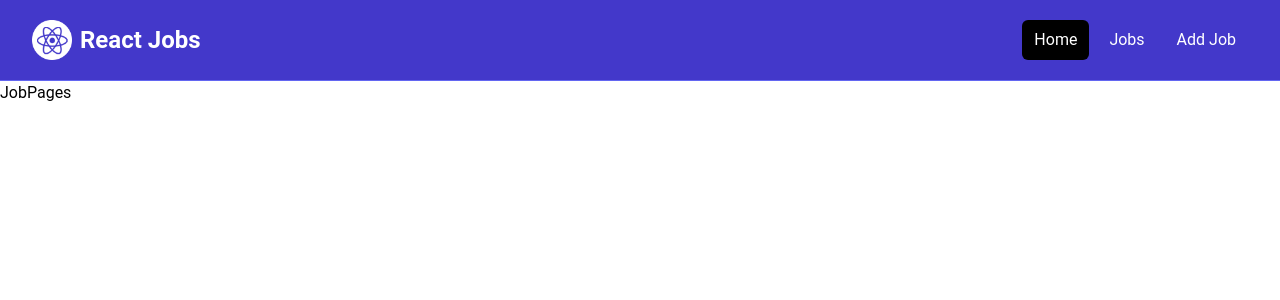
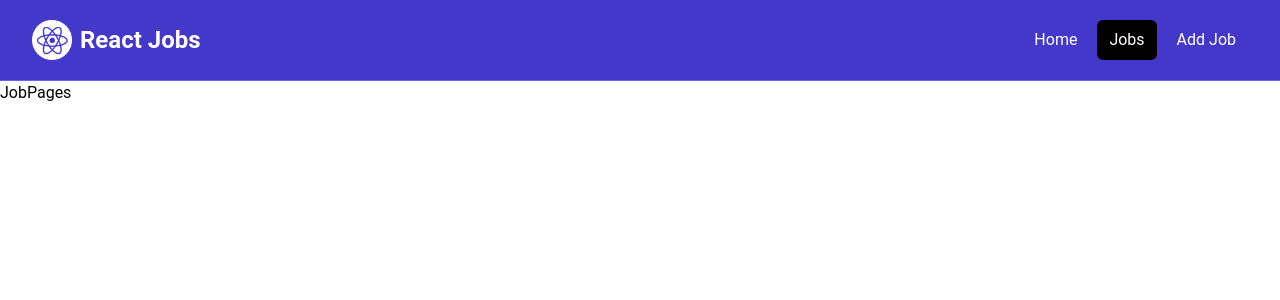
Before and after one commit to Robiul92/react-job-project, a React (Vite) app: page /jobs in a window 1280 px wide. Shown: the top 300 px of the page. Built offline with nearby package versions, Linux system fonts and the light colour scheme.

Commit message:
Navbar-Updated

```diff
--- a/src/App.jsx
+++ b/src/App.jsx
@@ -8,6 +8,7 @@
 import HomePage from './pages/HomePage';
 import MainLayout from './layout/MainLayout';
 import JobPages from './pages/JobPages';
+import NotFound from './pages/NotFound';
 
 
 const router = createBrowserRouter(
@@ -15,6 +16,7 @@
     <Route path='/' element ={<MainLayout />} >
 <Route index element ={<HomePage />} />
 <Route path ='/jobs' element ={<JobPages />} />
+<Route path ='*' element ={<NotFound />} />
       </Route>
 )
   );
--- a/src/components/HomeCards.jsx
+++ b/src/components/HomeCards.jsx
@@ -1,5 +1,6 @@
 import React from 'react'
 import Card from './Card'
+import { Link } from 'react-router-dom'
 
 const HomeCards = () => {
   return (
@@ -13,12 +14,12 @@
             <p className="mt-2 mb-4">
               Browse our React jobs and start your career today
             </p>
-            <a
-              href="/jobs.html"
+            <Link
+              to="/jobs"
               className="inline-block bg-black text-white rounded-lg px-4 py-2 hover:bg-gray-700"
             >
               Browse Jobs
-            </a>
+            </Link>
             </Card>
 
           <Card bg ='bg-indigo-100'>
@@ -26,12 +27,12 @@
             <p className="mt-2 mb-4">
               List your job to find the perfect developer for the role
             </p>
-            <a
-              href="/add-job.html"
+            <Link
+              to="/add-job"
               className="inline-block bg-indigo-500 text-white rounded-lg px-4 py-2 hover:bg-indigo-600"
             >
               Add Job
-            </a>
+            </Link>
           </Card>
         </div>
       </div>
--- a/src/components/JobListing.jsx
+++ b/src/components/JobListing.jsx
@@ -1,5 +1,6 @@
 import React, { useState } from 'react'
 import {FaMapMarker} from 'react-icons/fa'
+import { Link } from 'react-router-dom';
 
 const JobListing = ({job}) => {
 const  [FulljobDescription, setFulljobDescription] = useState(false);
@@ -35,12 +36,12 @@
                   {job.location}
 
                 </div>
-                <a
-                  href="/job/${job.id}"
+                <Link
+                  to="/job/${job.id}"
                   className="h-[36px] bg-indigo-500 hover:bg-indigo-600 text-white px-4 py-2 rounded-lg text-center text-sm"
                 >
                  Read More
-                </a>
+                </Link>
               </div>
             </div>
           </div>
--- a/src/components/Navbar.jsx
+++ b/src/components/Navbar.jsx
@@ -1,8 +1,10 @@
 import React from 'react'
 import logo from '../assets/images/logo.png'
-import { Link } from 'react-router-dom'
+import { NavLink } from 'react-router-dom'
 
 const Navbar = () => {
+
+  const activeLink = ({isActive}) => isActive ? 'text-white bg-black hover:bg-gray-900 hover:text-white rounded-md px-3 py-2' : 'text-white hover:bg-gray-900 hover:text-white rounded-md px-3 py-2';
   return (
     <nav className="bg-indigo-700 border-b border-indigo-500">
     <div className="mx-auto max-w-7xl px-2 sm:px-6 lg:px-8">
@@ -12,7 +14,7 @@
         >
           {/* <!-- Logo --> */}
 
-          <Link className="flex flex-shrink-0 items-center mr-4" href="/index.html">
+          <NavLink className="flex flex-shrink-0 items-center mr-4" href="/index.html">
             <img
 
               className="h-10 w-auto"
@@ -22,23 +24,23 @@
             <span className="hidden md:block text-white text-2xl font-bold ml-2"
               >React Jobs</span
             >
-          </Link>
+          </NavLink>
           <div className="md:ml-auto">
             <div className="flex space-x-2">
-              <Link
+              <NavLink
                 to="/"
-                className="text-white bg-black hover:bg-gray-900 hover:text-white rounded-md px-3 py-2"
-                >Home</Link
+                className= {activeLink}
+                >Home</NavLink
               >
-              <Link
+              <NavLink
                 to="/jobs"
-                className="text-white hover:bg-gray-900 hover:text-white rounded-md px-3 py-2"
-                >Jobs</Link
+                className={activeLink}
+                >Jobs</NavLink
               >
-              <Link
+              <NavLink
                 to="/add-job"
-                className="text-white hover:bg-gray-900 hover:text-white rounded-md px-3 py-2"
-                >Add Job</Link
+                className={activeLink}
+                >Add Job</NavLink
               >
             </div>
           </div>
--- a/src/components/ViewAllJobs.jsx
+++ b/src/components/ViewAllJobs.jsx
@@ -1,12 +1,13 @@
 import React from 'react'
+import { Link } from 'react-router-dom'
 
 const ViewAllJobs = () => {
   return (
     <section className="m-auto max-w-lg my-10 px-6">
-    <a
-      href="/jobs"
+    <Link
+      to="/jobs"
       className="block bg-black text-white text-center py-4 px-6 rounded-xl hover:bg-gray-700"
-      >View All Jobs</a
+      >View All Jobs</Link
     >
   </section>
   )
--- /dev/null
+++ b/src/pages/NotFound.jsx
@@ -0,0 +1,21 @@
+import React from 'react'
+import { FaExclamationTriangle } from 'react-icons/fa'
+import { Link } from 'react-router-dom'
+
+const NotFound = () => {
+  return (
+    <section className='text-center flex flex-col justify-center items-center h-96'>
+    <FaExclamationTriangle className='text-yellow-400 text-6xl mb-4' />
+    <h1 className='text-6xl font-bold mb-4'>404 Not Found</h1>
+    <p className='text-xl mb-5'>This page does not exist</p>
+    <Link
+      to='/'
+      className='text-white bg-indigo-700 hover:bg-indigo-900 rounded-md px-3 py-2 mt-4'
+    >
+      Go Back
+    </Link>
+  </section>
+  )
+}
+
+export default NotFound
```
